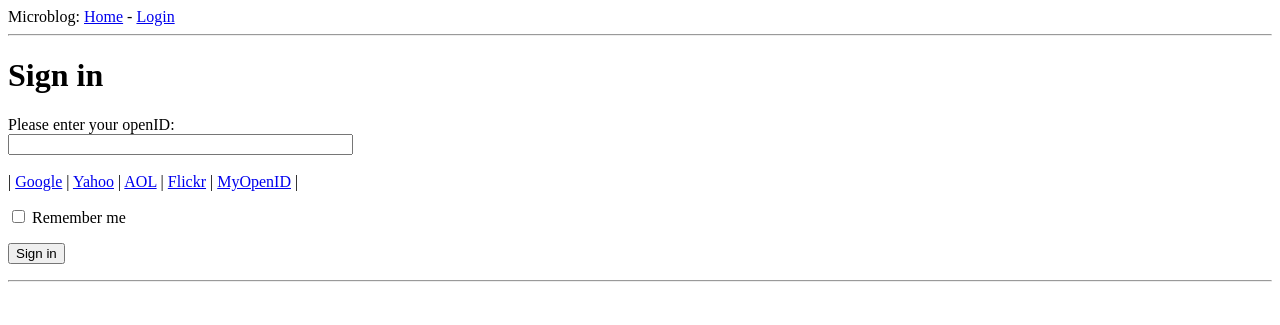
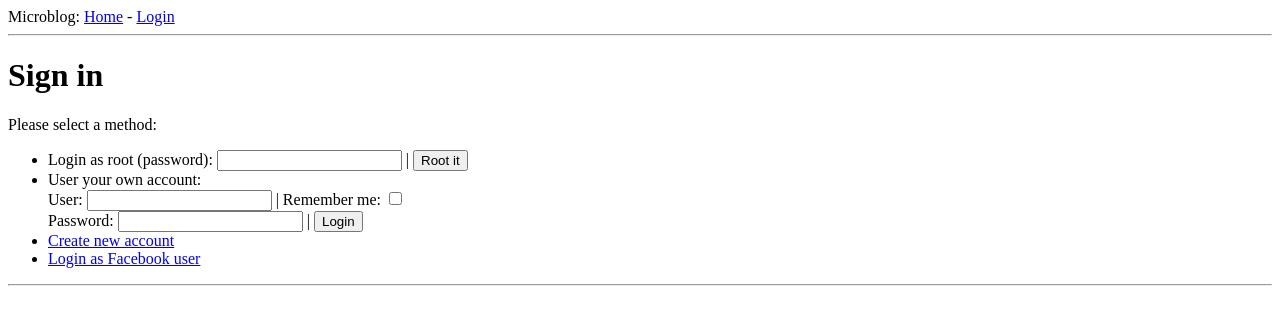
Before and after one commit to m0r3n0/mc-utils, a Flask app: page /login in a window 1280 px wide. Shown: the top 325 px of the page. Run offline with Flask 2, Linux system fonts and the light colour scheme.

Commit message:
User login accomplished

```diff
--- a/app/forms.py
+++ b/app/forms.py
@@ -1,7 +1,18 @@
 from flask_wtf import Form
-from wtforms import StringField, BooleanField
+from wtforms import StringField, BooleanField, PasswordField
 from wtforms.validators import DataRequired
 
-class LoginForm(Form):
-    openid = StringField('openid', validators=[DataRequired()])
+class RootLoginForm(Form):
+    root_pwd = PasswordField('root_pwd', validators=[DataRequired()])
+
+
+class UserLoginForm(Form):
+    username = StringField('username', validators=[DataRequired()])
+    user_pwd = PasswordField('password', validators=[DataRequired()])
     remember_me = BooleanField('remember_me', default = False)
+
+
+class NewUserForm(Form):
+    nickname = StringField('nickname', validators=[DataRequired()])
+    password = PasswordField('password', validators=[DataRequired()]) # validación de confirmación?
+    email = StringField('email', validators=[DataRequired()]) # validación de email?
--- a/app/templates/base.html
+++ b/app/templates/base.html
@@ -9,7 +9,13 @@
     {% endif %}
 </head>
 <body>
-    <div>Microblog: <a href="/index">Home</a> - <a href="/login">Login</a> </div>
+    <div>Microblog: <a href="{{ url_for('index') }}">Home</a> -
+        {% if user.is_authenticated %}
+            <a href="{{ url_for('user', nickname=user.nickname) }}">Profile</a> -
+            <a href="{{ url_for('logout') }}">Logout</a>
+        {% else %}
+            <a href="{{ url_for('login') }}">Login</a></div>
+        {% endif %}
     <hr>
 
     {% block content %}{% endblock %}
--- a/app/templates/login.html
+++ b/app/templates/login.html
@@ -3,36 +3,24 @@
 
 {% block content %}
 
-    <script type="text/javascript">
-        function set_openid(openid, pr) {
-
-            u = openid.search('<username>');     //search '<username>' tag in the openid string
-            if (u != -1) {                      //if found
-                // openid requires a username, request it
-                user = prompt('Enter your ' + pr + ' username:');
-                // replace '<username>' suffix with 'user' provided
-                openid = openid.substr(0, u) + user;
-            }
-            //retrieve form and pass the openid value to the openid form element
-            form = document.forms['login'];
-            form.elements['openid'].value = openid;
-        }
-    </script>
-
-    <h1>Sign in</h1>
-    <form action="" method="post" name="login">
-        {{ form.hidden_tag() }}
-        <p>
-            Please enter your openID:<br>
-            {{ form.openid(size=40) }}<br>
-            {% for error in form.openid.errors %}
-            <span style="color: red">[{{ error }}]</span>
-            {% endfor %}<br>
-            |{% for pr in providers %}
-                <a href="javascript: set_openid('{{ pr.url }}', '{{ pr.name }}');">{{ pr.name }}</a> |
-            {% endfor %}
-        </p>
-        <p>{{ form.remember_me }} Remember me</p>
-        <p><input type="submit" value="Sign in"></p>
-    </form>
+    <h1>{{ title }}</h1>
+    {% if user.is_authenticated %}
+        <p>You've already logged in as <strong>{{ user.nickname }}</strong>. | <a href="{{ url_for('logout') }}">Log out</a></p>
+    {% else %}
+        <p>Please select a method:</p>
+        <ul>
+            <form action="" method="post" name="root_login">
+            {{ root_form.hidden_tag() }}
+            <li>Login as root (password): {{ root_form.root_pwd }} | <input type="submit" value="Root it"></li>
+            </form>
+            <form action="" method="post" name="user_login">
+            {{ user_form.hidden_tag() }}
+            <li>User your own account: <br>
+                User: {{ user_form.username }} | Remember me: {{user_form.remember_me }}<br>
+                Password: {{ user_form.user_pwd }} | <input type="submit" value="Login"></li>
+            </form>
+            <li><a href="{{ url_for('new_user') }}">Create new account</a></li>
+            <li><a href="{{ url_for('oauth_authorize', provider='facebook') }}">Login as Facebook user</a></li>
+        </ul>
+    {% endif %}
 {% endblock %}
--- /dev/null
+++ b/app/templates/post.html
@@ -0,0 +1,6 @@
+<table>
+    <tr valign="top">
+    <td><img src="{{ user.avatar(50) }}"></td><td><i>{{ post.author.nickname }} says:</i><br>
+    {{ post.body }}</td>
+    </tr>
+</table>
--- a/app/views.py
+++ b/app/views.py
@@ -1,6 +1,9 @@
-from flask import render_template, flash, redirect
-from app import app
-from .forms import LoginForm
+from flask import render_template, flash, redirect, url_for
+from flask_login import current_user, login_user, logout_user, login_required
+from app import app, db
+from .forms import RootLoginForm, UserLoginForm
+from .models import User
+from .oauth import OAuthSignIn
 
 # root & default path
 @app.route('/')
@@ -8,7 +11,6 @@ from .forms import LoginForm
 def index():
 
     # fake contents to test the view
-    user = {'nickname': 'isaac'}
     posts = [
         {
             'author': {'nickname': 'John'},
@@ -19,14 +21,108 @@ def index():
             'body': 'The Avengers movie was cool'
         }
     ]
-    return render_template('index.html', title='Home', user=user, posts=posts)
+    return render_template('index.html', title='Home', user=current_user, posts=posts)
 
 
+############################# Login management
 @app.route('/login', methods=['GET', 'POST'])
 def login():
-    form = LoginForm()
-    if form.validate_on_submit():     # form submitted and validated
-        flash('Login requested for OpenID=%s, remember_me=%s' % (form.openid.data, str(form.remember_me.data)))
-        return redirect('/index')
+    # prepare root login form
+    root_form = RootLoginForm()
+    if root_form.validate_on_submit():     # root form submitted and validated
+        root_login(str(root_form.root_pwd.data))
+        return redirect(url_for('index'))
+    # prepare user login form
+    user_form = UserLoginForm()
+    if user_form.validate_on_submit():     # user form submitted and validated
+        user_login(str(user_form.username.data), str(user_form.user_pwd.data), user_form.remember_me.data)
+        return redirect(url_for('index'))
     # otherwise, render form
-    return render_template('login.html', title = 'Sign in', form = form, providers=app.config['OPENID_PROVIDERS'])
+    return render_template('login.html', title='Sign in', root_form=root_form, user_form=user_form, user=current_user)
+
+# Login on a 3rd party
+@app.route('/autorize/<provider>')
+def oauth_authorize(provider):
+    if not current_user.is_anonymous:
+        return redirect(url_for('index'))
+    oauth = OAuthSignIn.get_provider(provider)
+    return oauth.authorize()
+
+# callback login
+@app.route('/callback/<provider>')
+def oauth_callback(provider):
+    if not current_user.is_anonymous:
+        return redirect(url_for('index'))
+    oauth = OAuthSignIn.get_provider(provider)
+    social_id, username, email = oauth.callback()
+    if social_id is None:
+        flash('Authentication failed. No social_id back')
+        return redirect(url_for('index'))
+    user = User.query.filter_by(social_id=social_id).first()
+    if not user:
+        user = User(social_id=social_id, nickname=username, email=email)
+        db.session.add(user)
+        db.session.commit()
+    login_user(user, True)
+    return redirect(url_for('index'))
+
+# logout
+@app.route('/logout')
+def logout():
+    logout_user()
+    return redirect(url_for('index'))
+
+# Create new account
+@app.route('/new_user')
+def new_user():
+    pass
+
+# Auxiliary login functions
+def root_login(pwd):
+    if pwd == app.config['ROOT']['pwd']:    # pwd ok
+        user = User.query.filter_by(nickname=app.config['ROOT']['name']).first()
+        if not user:
+            user = User(
+                social_id=app.config['ROOT']['name'],
+                nickname=app.config['ROOT']['name'],
+                email=app.config['ROOT']['email']
+            )
+            db.session.add(user)
+            db.session.commit()
+        login_user(user, True)
+    else:
+        flash("Wrong password for " + app.config['ROOT']['name'])
+        return redirect(url_for('login'))
+
+def user_login(username, pwd, remember_me):
+    ''' Validates user (not yet implemented) and logs in
+    :param username:
+    :param pwd:
+    :return:
+    '''
+    user = User.query.filter_by(nickname=username).first()
+    if not user:
+        user = User(
+            social_id='internal$' + username,
+            nickname=username,
+            email=username + '@nodomain.com'
+        )
+        db.session.add(user)
+        db.session.commit()
+    login_user(user, remember_me)
+
+
+############################# Profile management
+# show user profile page
+@app.route('/user/<nickname>')
+@login_required
+def user(nickname):
+    user = User.query.filter_by(nickname=nickname).first()
+    if user == None:
+        flash('User %s not found' % nickname)
+        return(redirect('index'))
+    posts = [
+        {'author': user, 'body': 'Test post #1'},
+        {'author': user, 'body': 'Test post #2'}
+    ]
+    return render_template('user.html', user=user, posts=posts)
```
Also changed, not shown: app/models.py (+18 -3 lines), app/oauth.py (added, +98 -0 lines), app/templates/index.html (+6 -1 lines), app/templates/new_user.html (added, +16 -0 lines), app/templates/user.html (added, +15 -0 lines), config.py (+15 -0 lines).
